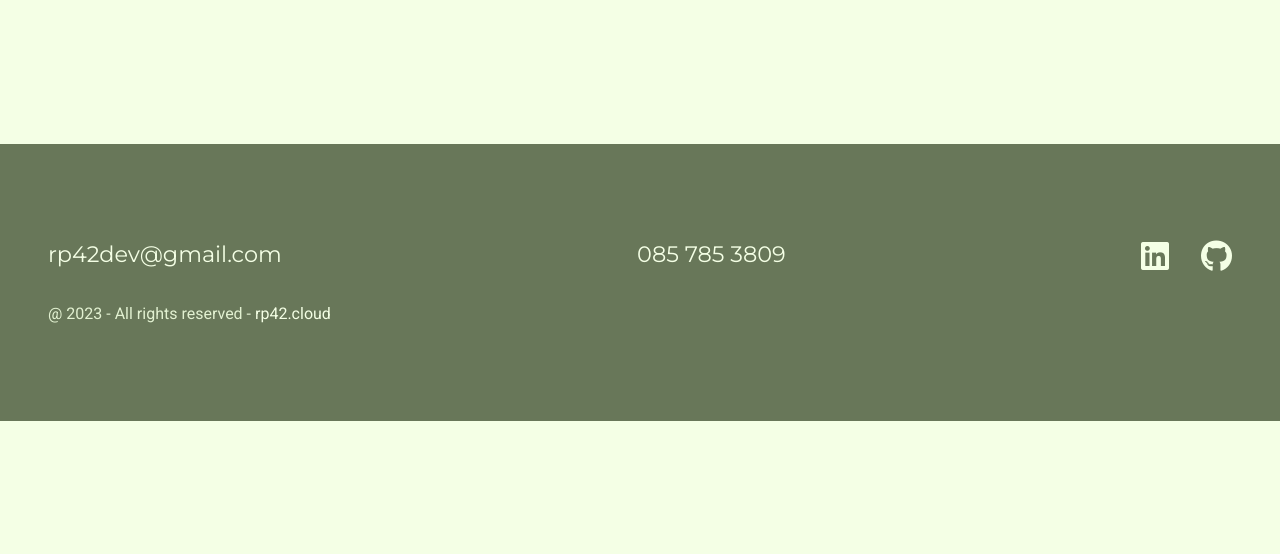
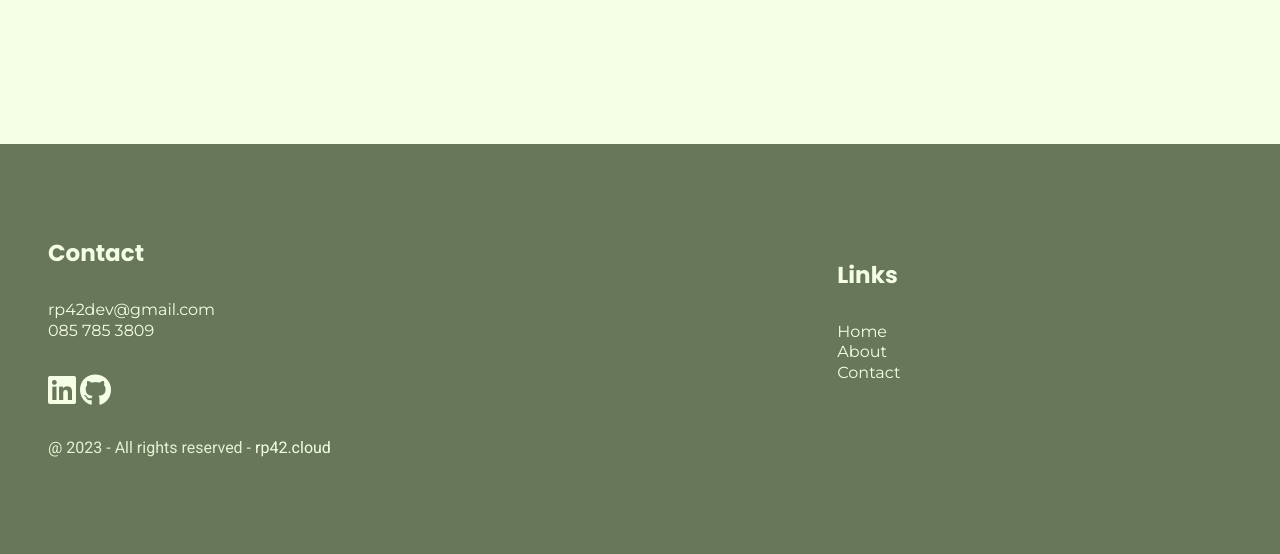
Before and after one commit to rp42dev/django_project, a Django app: page / in a window 1280 px wide. Shown: the part 4606-5160 px from the top of the page. Before the commit the page ends 5027 px from the top, so only its background shows below. Run offline with Django 4.2, Linux system fonts and the light colour scheme.

Commit message:
add content

```diff
--- a/DJANGO_PROJECT/static/css/style.css
+++ b/DJANGO_PROJECT/static/css/style.css
@@ -66,6 +66,10 @@ h6 {
 p,
 a {
     font-family: var(--primary-font);
+}
+
+.list-unstyled {
+    list-style: none;
 }
 
 .roboto {
--- a/DJANGO_PROJECT/templates/partials/footer.html
+++ b/DJANGO_PROJECT/templates/partials/footer.html
@@ -4,24 +4,48 @@
     <div class="container">
       <div class="flex__column p-2 py-4 py-lg-6 p-sm-3">
         <div class="row flex__between">
-          <div class="col-12 flex__row">
-            <a href="mailto:rp42dv@gmail.com" class="white medium-text montserrat">rp42dev@gmail.com</a>
-            <a href="tel:085 785 3809" class="white medium-text montserrat">085 785 3809</a>
-            <div class="flex__row">
-              <a href="https://www.linkedin.com/in/rp42/" class="white inline__block">
+          <div class="col-12 col-sm-6 col-md-4 flex__column">
+            <h5 class="white">Contact</h5>
+            <ul class="list__none">
+              <li class="mb-2 list-unstyled">
+                <a href="mailto:rp42dv@gmail.com" class="white montserrat">rp42dev@gmail.com</a>
+              </li>
+              <li class="mb-2 list-unstyled">
+                <a href="tel:085 785 3809" class="white montserrat">085 785 3809</a>
+              </li>
+            </ul>
+            <div class="social__icons">
+              <a href="https://www.linkedin.com/in/rp42/" class="white">
                 <i class="fab fa-linkedin fa-2x"></i>
               </a>
-              <a href="https://github.com/rp42dev" class="white inline__block">
+              <a href="https://github.com/rp42dev" class="white">
                 <i class="fab fa-github fa-2x"></i>
               </a>
             </div>
           </div>
-        </div>
-        <div class="">
-          <p class="light">
-            @ 2023 - All rights reserved - <a href="https://rp42.cloud" class="white">rp42.cloud</a>
-          </p>
+
+          <div class="col-12 col-sm-6 col-md-4 flex__column">
+            <h5 class="white">Links</h5>
+            <ul class="list__none">
+              <li class="mb-2 list-unstyled">
+                <a href="{% url 'home' %}" class="white montserrat">Home</a>
+              </li>
+              <li class="mb-2 list-unstyled">
+                <a href="{% url 'about' %}" class="white montserrat">About</a>
+              </li>
+              <li class="mb-2 list-unstyled">
+                <a href="{% url 'contact' %}" class="white montserrat">Contact</a>
+              </li>
+            </ul>
+          </div>
+
+          <div class="col-12">
+            <p class="light">
+              @ 2023 - All rights reserved - <a href="https://rp42.cloud" class="white">rp42.cloud</a>
+            </p>
+          </div>
         </div>
       </div>
     </div>
+  </div>
 </section>
```
